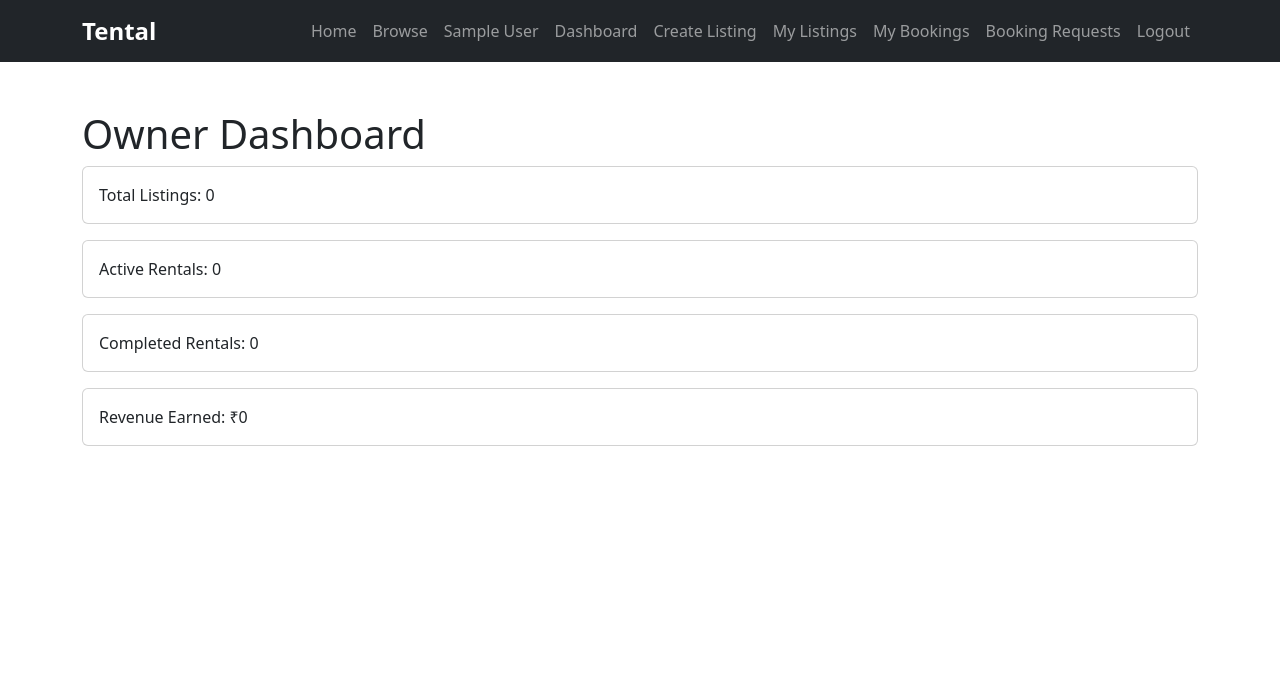
After one commit to kaif5haikh/TenTal, a Flask app: page /owner-dashboard in a window 1280 px wide. The commit adds this page. Shown: the top 686 px of the page. Run offline with Flask 3, Linux system fonts and the light colour scheme; the visitor is signed in with stand-in values (Sample User, id 1); data that the repository does not hold is empty.

Commit message:
Added owner dashboard and booking analytics

```diff
--- a/routes/main.py
+++ b/routes/main.py
@@ -561,3 +561,37 @@ def check_availability(id):
     return str(
         max(0, available_quantity)
     )
+
+# Owner can check its listing and revnues:
+@main.route("/owner-dashboard")
+@login_required
+def owner_dashboard():
+
+    listings = RentalItem.query.filter_by(
+        user_id=current_user.id
+    ).all()
+
+    total_listings = len(listings)
+
+    active_rentals = 0
+    completed_rentals = 0
+    total_revenue = 0
+
+    for listing in listings:
+
+        for booking in listing.bookings:
+
+            if booking.status == "active":
+                active_rentals += 1
+
+            if booking.status == "completed":
+                completed_rentals += 1
+                total_revenue += booking.total_price
+
+    return render_template(
+        "owner_dashboard.html",
+        total_listings=total_listings,
+        active_rentals=active_rentals,
+        completed_rentals=completed_rentals,
+        total_revenue=total_revenue
+    )
--- a/templates/base.html
+++ b/templates/base.html
@@ -29,6 +29,9 @@
 
           <span class="nav-link"> {{ current_user.name }} </span>
 
+          <a class="nav-link" href="{{ url_for('main.owner_dashboard') }}">
+            Dashboard
+          </a>
           <a class="nav-link" href="{{ url_for('main.create_listing') }}">
             Create Listing
           </a>
--- /dev/null
+++ b/templates/owner_dashboard.html
@@ -0,0 +1,15 @@
+{% extends "base.html" %} {% block content %}
+
+<div class="container mt-5">
+  <h1>Owner Dashboard</h1>
+
+  <div class="card p-3 mb-3">Total Listings: {{ total_listings }}</div>
+
+  <div class="card p-3 mb-3">Active Rentals: {{ active_rentals }}</div>
+
+  <div class="card p-3 mb-3">Completed Rentals: {{ completed_rentals }}</div>
+
+  <div class="card p-3 mb-3">Revenue Earned: ₹{{ total_revenue }}</div>
+</div>
+
+{% endblock %}
```
